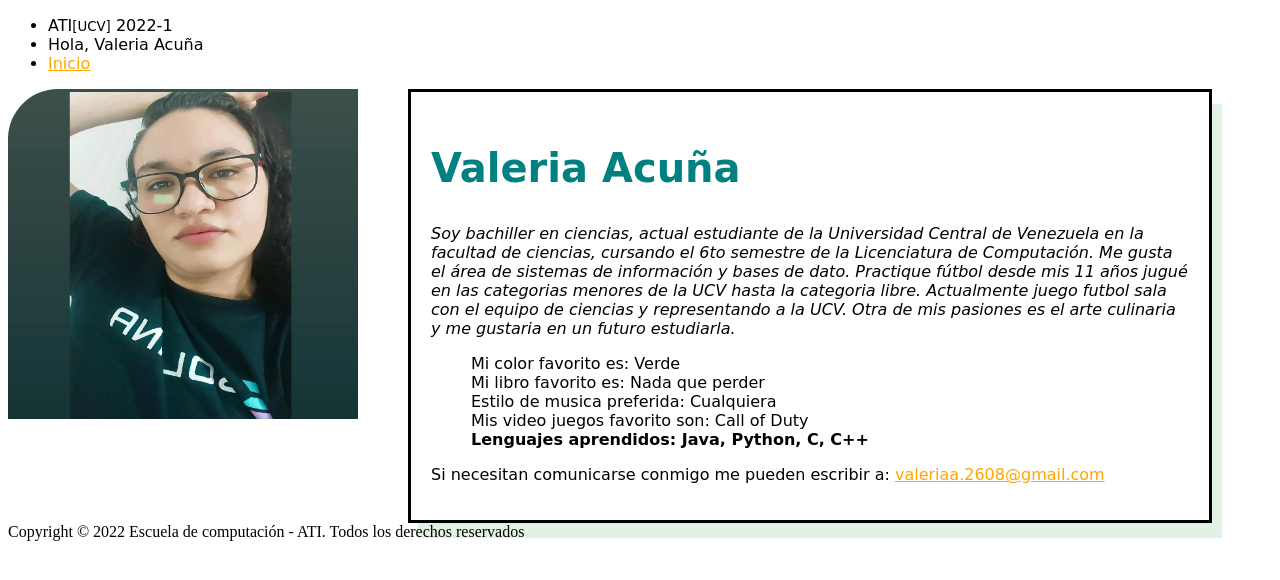
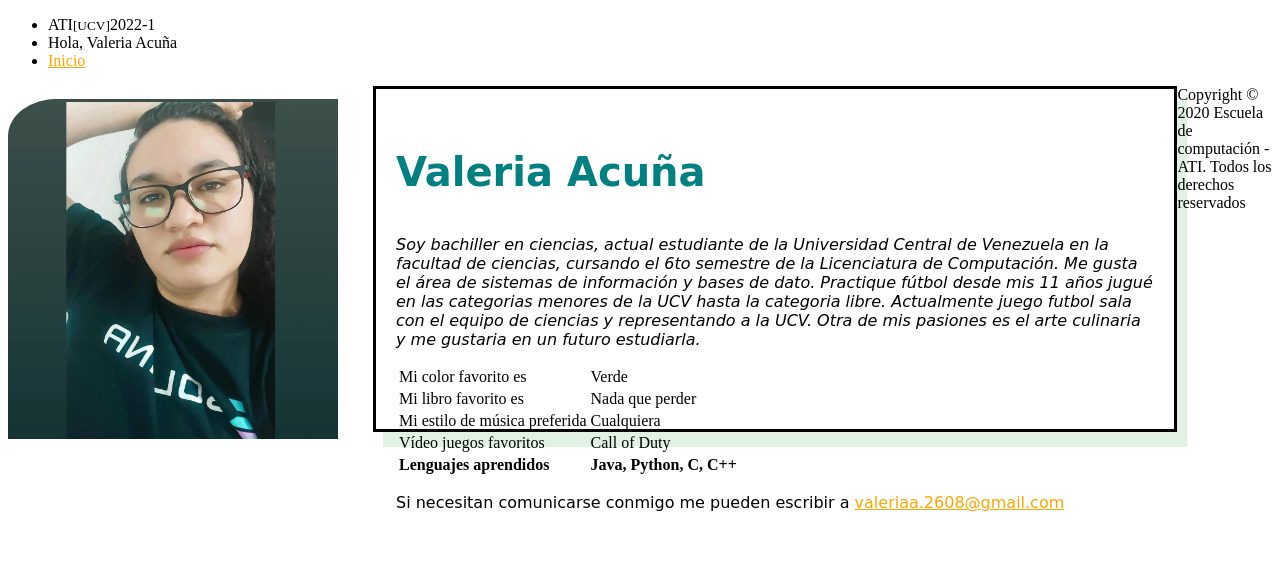
Before and after one commit to Guarenas98/ati_2022_1, a PHP site: page /perfil.html in a window 1280 px wide. Shown: the top 580 px of the page. Run offline with PHP 8.4, Linux system fonts and the light colour scheme.

Commit message:
archivo reto 10

```diff
--- /dev/null
+++ b/26915574/config.json
@@ -0,0 +1,14 @@
+let config = {
+	"sitio": ["ATI","[UCV]","2022-1"],
+	"home": "Inicio",
+	"saludo": "Hola",
+	"copyRight":"Copyright © 2020 Escuela de computación - ATI. Todos los derechos reservados",
+	"nombre":"",
+	"descripcion":"",
+	"color":"Mi color favorito es ",
+	"libro":"Mi libro favorito es ",
+	"musica":"Mi estilo de música preferida ",
+	"video_juego":"Vídeo juegos favoritos ",
+	"lenguajes":"Lenguajes aprendidos ",
+	"email":"Si necesitan comunicarse conmigo me pueden escribir a [email]"
+}
--- a/26915574/perfil.css
+++ b/26915574/perfil.css
@@ -1,34 +1,31 @@
-.dFoto, .dPerfil{
-    float:left;
+h1 {
+    font-size: 40px;
+    color: teal;
+    font-family: cursive;
 }
-#imagenPerfil {
-    height: 330px; width: 350px;
-    padding-right: 50px;
+
+#dPerfil {
+    font-style: italic; font-family: cursive;
+    font-size: 16px;
+}
+
+img {
+    float: left;
+    height: 340px; width: 330px;
+    padding-right: 35px;
+    padding-top: 1%;
     border-radius: 50px 0 0 0;
 }
-.dPerfil{
-    width: 60%;
+
+#perfil{
+    width: 60%; height: 300px;
     padding: 20px;
-
+    float: left;
     border-style: solid;
     box-shadow: 10px 15px #E1F2E5;
 }
-.lenguaje{
-    font-weight: bold;
-}
-.list1{
-    list-style-type:none;
-}
-#Tva{
-    font-size: 40px; color: teal; font-family: cursive;
-}
-#perfil{
-    font-style: italic; font-family: cursive;
-}
-#comu{
-    font-family: cursive;
-}
-li{
+
+#mail{
     font-family: cursive;
 }
 a:link{
--- a/26915574/perfil.html
+++ b/26915574/perfil.html
@@ -6,49 +6,56 @@
 		<link rel="icon" href="http://www.ciens.ucv.ve/portalasig2/favicon.ico" type="image/x-icon">
 		<link rel="stylesheet" href="../css/style.css"  type="text/css">
 		<link rel="stylesheet" href="perfil.css"  type="text/css">
-		<title>Valeria Acuña</title>
+		<script src="config.json"></script>
+		<script src="perfil.json"></script>
+		<script src="perfil.js"></script>
+		<title></title>
 	</head>
-	<body>
+	<body onload="inicio()">
 	    <header>
 			<nav>
 				<ul>
-					<li class="logo">ATI<small>[UCV]</small> 2022-1</li>
-					<li class="saludo">Hola, Valeria Acuña</li>
-					<li class="busqueda"><a href="index.html">Inicio</a></li>
+					<li class="logo"></li>
+					<li class="saludo"></li>
+					<li class="busqueda"></li>
 				</ul>
 			</nav>
 	    </header>
 	    <section>
-			<div class="dFoto">
-				<img src="26915574.jpg"  alt="imagen perfil" id="imagenPerfil">
-			</div>
-			<div class="dPerfil">
+			<section id="dFoto">	</section>
 
-				<h1 id="Tva">Valeria Acuña</h1>
-				<p id="perfil"> Soy bachiller en ciencias, actual estudiante de la Universidad
-					Central de Venezuela en la facultad de ciencias, cursando el 6to
-					semestre de la Licenciatura de Computación. Me gusta el área de sistemas
-					de información y bases de dato. Practique fútbol desde mis 11 años jugué
-					en las categorias menores de la UCV hasta la categoria libre. Actualmente
-					juego futbol sala con el equipo de ciencias y representando a la UCV.
-					Otra de mis pasiones es el arte culinaria y me gustaria en un futuro estudiarla.
-				</p>
-				<ul class="list1">
-					<li> Mi color favorito es: Verde </li>
-					<li> Mi libro favorito es: Nada que perder </li>
-					<li> Estilo de musica preferida: Cualquiera </li>
-					<li> Mis video juegos favorito son: Call of Duty </li>
-					<li class=" lenguaje"> Lenguajes aprendidos: Java, Python, C, C++ </li>
-				</ul>
-				<div>
-					<p id="comu">Si necesitan comunicarse conmigo me pueden escribir a:
-						<a href="mailto:valeriaa.2608gmail.com?subject=subject text"> valeriaa.2608@gmail.com </a>
-					</p>
-				</div>
-			</div>
+			<section id="perfil">
+				<h1> </h1>
+				<p id="dPerfil"></p>
+
+				<section id="listaC">
+					<table>
+						<tr>
+							<td id="color"></td>
+							<td></td>
+						</tr>
+						<tr>
+							<td id="libro"></td>
+							<td></td>
+						</tr>
+						<tr>
+							<td id="musica"></td>
+							<td></td>
+						</tr>
+						<tr>
+							<td id="juego"></td>
+							<td></td>
+						</tr>
+						<tr>
+							<td id = "lenguajes"></td>
+							<td></td>
+						</tr>
+					</table>
+					<p id="mail"></p>
+				</section>
+			</section>
+
 	    </section>
-	    <footer>
-	        Copyright © 2022 Escuela de computación - ATI. Todos los derechos reservados
-	    </footer>
+	    <footer></footer>
 	</body>
 </html>
--- /dev/null
+++ b/26915574/perfil.js
@@ -0,0 +1,25 @@
+function inicio(){
+    document.getElementsByClassName("logo")[0].innerHTML = config.sitio[0] + "<small>" + config.sitio[1] + "</small>" + config.sitio[2];
+    document.getElementsByClassName("saludo")[0].innerHTML = config.saludo + ", " + perfil.nombre;
+    document.getElementsByClassName("busqueda")[0].innerHTML = "<a href='index.html'>" + config.home + "</a>";
+    document.getElementsByTagName("footer")[0].innerHTML = config.copyRight;
+    document.getElementsByTagName("title")[0].innerHTML = perfil.nombre;
+    let imagen = document.createElement("img");
+    imagen.src = perfil.imagen;
+    document.getElementById("dFoto").appendChild(imagen);
+    document.getElementsByTagName("h1")[0].innerHTML = perfil.nombre;
+    document.getElementById("dPerfil").innerHTML = perfil.descripcion;
+    document.getElementById("color").innerHTML = config.color;
+    document.getElementById("color").nextElementSibling.innerHTML = " " + perfil.color;
+    document.getElementById("libro").innerHTML = config.libro;
+    document.getElementById("libro").nextElementSibling.innerHTML = " " + perfil.libro;
+    document.getElementById("musica").innerHTML = config.musica;
+    document.getElementById("musica").nextElementSibling.innerHTML = " " + perfil.musica;
+    document.getElementById("juego").innerHTML = config.video_juego;
+    document.getElementById("juego").nextElementSibling.innerHTML = " " +  perfil.video_juego;
+    document.getElementById("lenguajes").innerHTML = "<b>" + config.lenguajes + "</b> ";
+    document.getElementById("lenguajes").nextElementSibling.innerHTML = "<b>" + perfil.lenguajes[0] + ", " + perfil.lenguajes[1] + ", " + perfil.lenguajes[2] + ", " + perfil.lenguajes[3] +"</b> ";
+    document.getElementById("mail").innerHTML = config.email.replace("[email]", "<a href='mailto:'" + perfil.email + ">" + perfil.email + "</a>");
+
+
+}
--- /dev/null
+++ b/26915574/perfil.json
@@ -0,0 +1,14 @@
+let perfil = {
+	"nombre": "Valeria Acuña",
+    "descripcion": "Soy bachiller en ciencias, actual estudiante de la Universidad Central de Venezuela en la facultad de ciencias, cursando el 6to semestre de la Licenciatura de Computación. Me gusta el área de sistemas de información y bases de dato. Practique fútbol desde mis 11 años jugué en las categorias menores de la UCV hasta la categoria libre. Actualmente juego futbol sala con el equipo de ciencias y representando a la UCV. Otra de mis pasiones es el arte culinaria y me gustaria en un futuro estudiarla.",
+    "color": "Verde",
+    "libro": "Nada que perder",
+    "musica": "Cualquiera",
+    "video_juego": "Call of Duty",
+    "lenguajes": ["Java", "Python", "C", "C++"],
+    "email": "valeriaa.2608@gmail.com",
+    "ci": "26915574",
+    "genero": "Femenino",
+    "fecha_nacimiento": "26/08/1997",
+	"imagen": "26915574.jpg"
+}
--- a/css/style.css
+++ b/css/style.css
@@ -8,9 +8,9 @@
 html,body { width: 100%; height: 100%; }
 
 header {
-   height: 62px;
+  height: 62px;
 	top: 0;
-   position: relative;
+  position: relative;
 	background-color:#86b1ef;
 }
 
```
